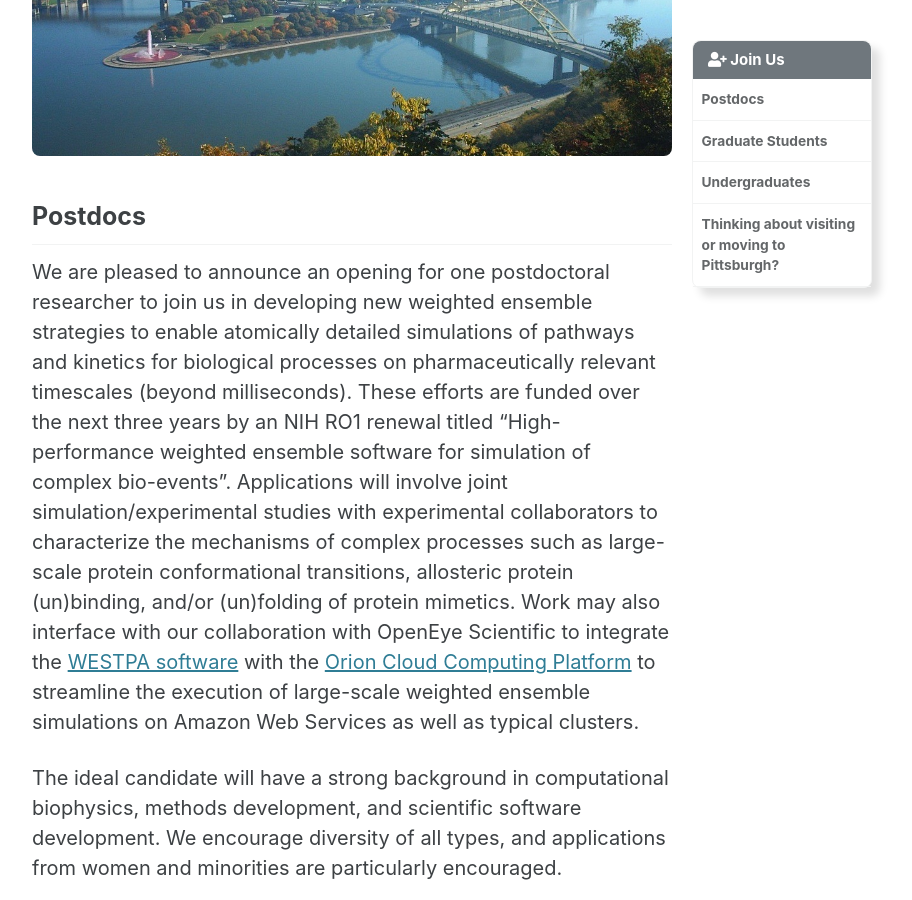
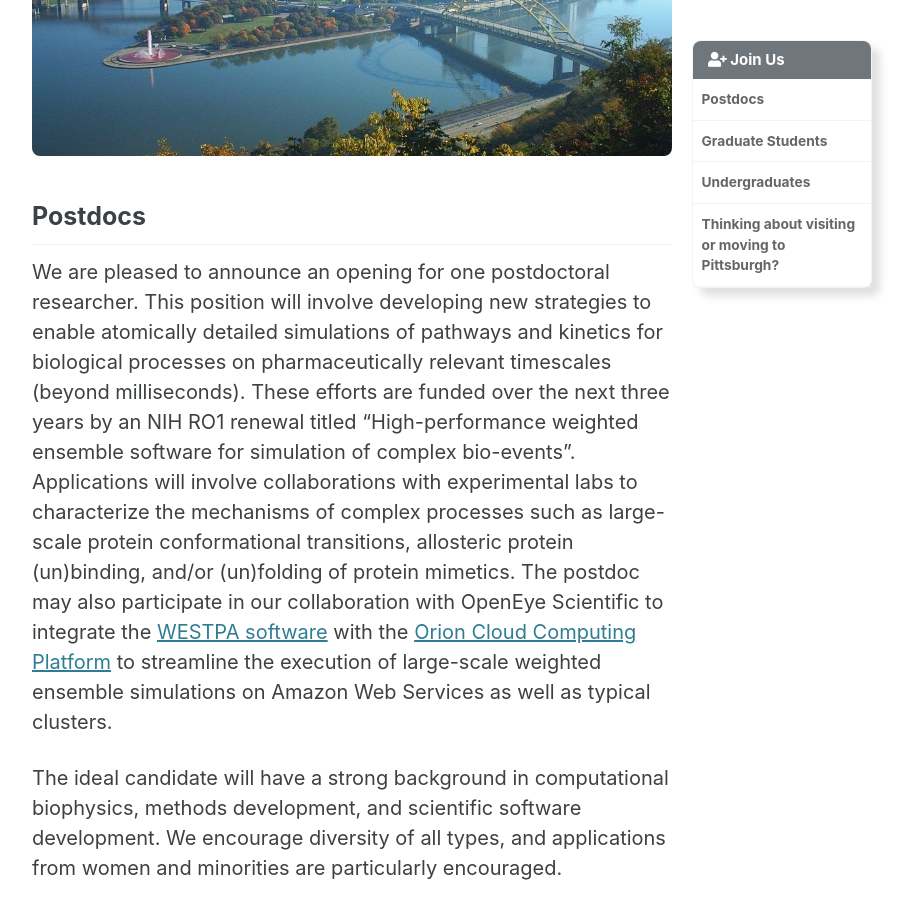
Before and after one commit to darianyang/mm-github-pages-test, a Jekyll site: the page built from _pages/join_us.md, in a window 1280 px wide and 900 px high, scrolled down 285 px. Shown: the whole window, without its empty margins (288-1200 px from the left). Built offline with Jekyll 4.4.1, drawn with Linux system fonts in a browser that asks for light colours; cached includes are drawn as plain includes.

Commit message:
Update join_us.md

```diff
--- a/_pages/join_us.md
+++ b/_pages/join_us.md
@@ -9,7 +9,7 @@ toc_icon: "user-plus"
 
 {% include figure image_path="/assets/images/pittsburgh.jpg" alt="Pittsburgh Panorama" %}
 ## Postdocs
-We are pleased to announce an opening for one postdoctoral researcher to join us in developing new weighted ensemble strategies to enable atomically detailed simulations of pathways and kinetics for biological processes on pharmaceutically relevant timescales (beyond milliseconds). These efforts are funded over the next three years by an NIH RO1 renewal titled “High-performance weighted ensemble software for simulation of complex bio-events”. Applications will involve joint simulation/experimental studies with experimental collaborators to characterize the mechanisms of complex processes such as large-scale protein conformational transitions, allosteric protein (un)binding, and/or (un)folding of protein mimetics. Work may also interface with our collaboration with OpenEye Scientific to integrate the [WESTPA software](https://westpa.github.io/westpa) with the [Orion Cloud Computing Platform](https://www.eyesopen.com/orion) to streamline the execution of large-scale weighted ensemble simulations on Amazon Web Services as well as typical clusters.
+We are pleased to announce an opening for one postdoctoral researcher. This position will involve developing new strategies to enable atomically detailed simulations of pathways and kinetics for biological processes on pharmaceutically relevant timescales (beyond milliseconds). These efforts are funded over the next three years by an NIH RO1 renewal titled “High-performance weighted ensemble software for simulation of complex bio-events”. Applications will involve collaborations with experimental labs to characterize the mechanisms of complex processes such as large-scale protein conformational transitions, allosteric protein (un)binding, and/or (un)folding of protein mimetics. The postdoc may also participate in our collaboration with OpenEye Scientific to integrate the [WESTPA software](https://westpa.github.io/westpa) with the [Orion Cloud Computing Platform](https://www.eyesopen.com/orion) to streamline the execution of large-scale weighted ensemble simulations on Amazon Web Services as well as typical clusters.
 
 The ideal candidate will have a strong background in computational biophysics, methods development, and scientific software development. We encourage diversity of all types, and applications from women and minorities are particularly encouraged.
 
```
